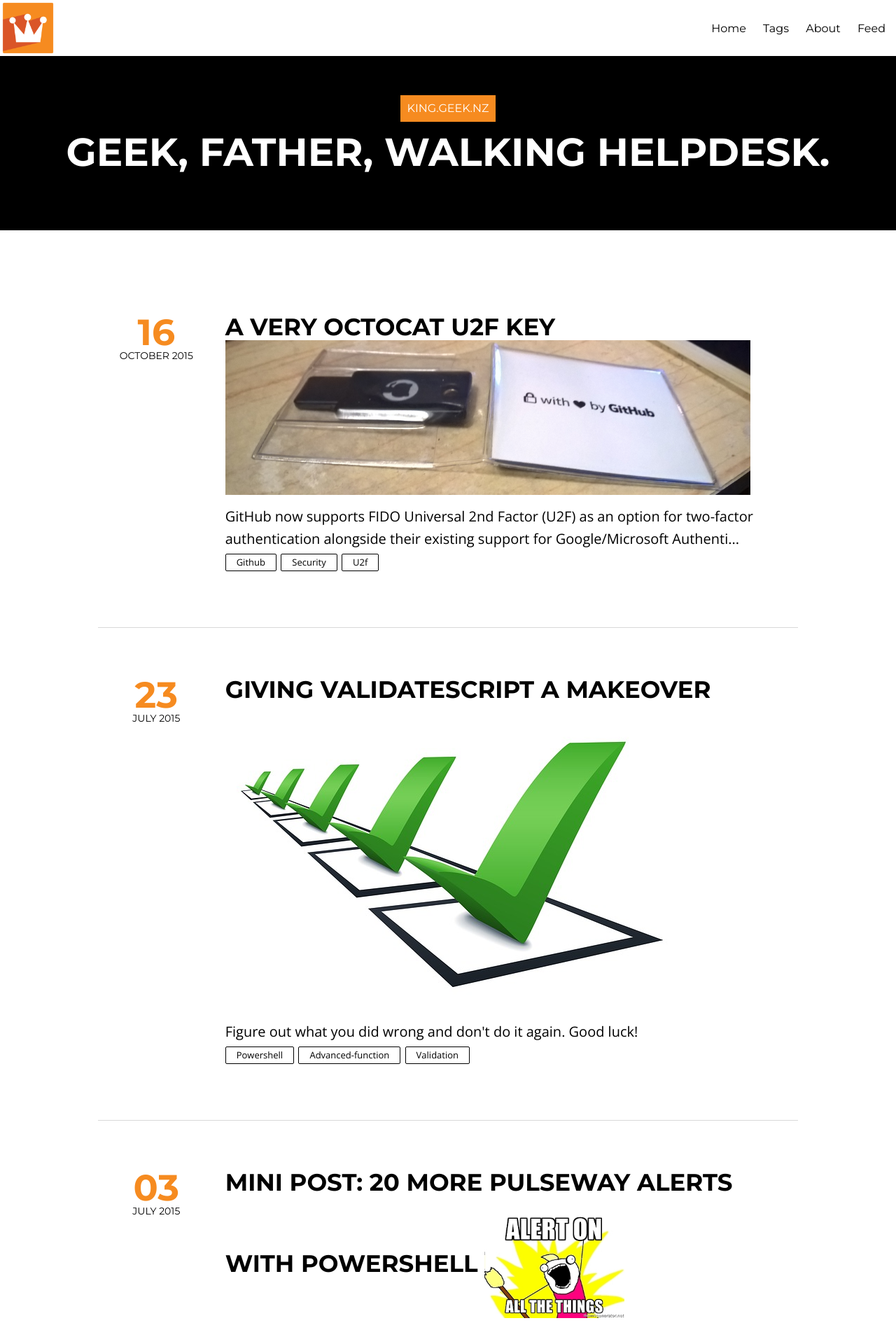
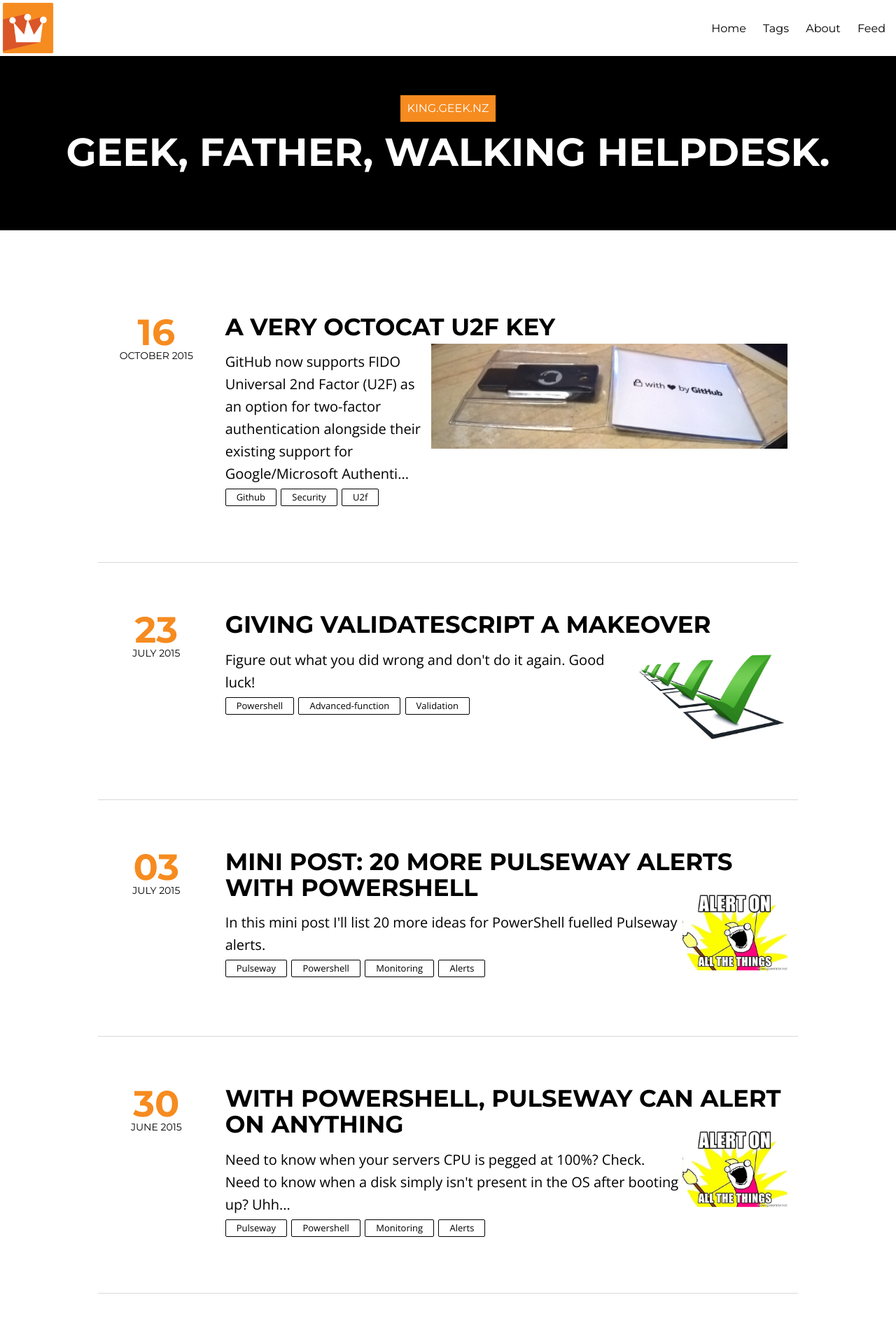
Before and after one commit to Windos/windos.github.io, a Jekyll site: the page built from index.html, in a window 1280 px wide. Shown: the top 1920 px of the page at 70% size. Built offline with Jekyll 4.4.1, drawn with Linux system fonts in a browser that asks for light colours; nearby versions of some CDN libraries; the list of posts is cut into pages by our own code.

Commit message:
Adding required CSS (I hope)

```diff
--- a/assets/css/style.css
+++ b/assets/css/style.css
@@ -1068,3 +1068,23 @@
   top: 0;
   right: 0;
   padding-top: 0; }
+
+/* Float left */
+.pull-left {
+	float: left;
+}
+
+/* Float right */
+.pull-right {
+	float: right;
+}
+.image-pull-right {
+	float: right;
+	margin-top: 0;
+}
+.image-pull-right-thumb {
+    float: right;
+    margin-top: 5px;
+    margin-bottom: 5px;
+    max-height: 150px;
+}
```
